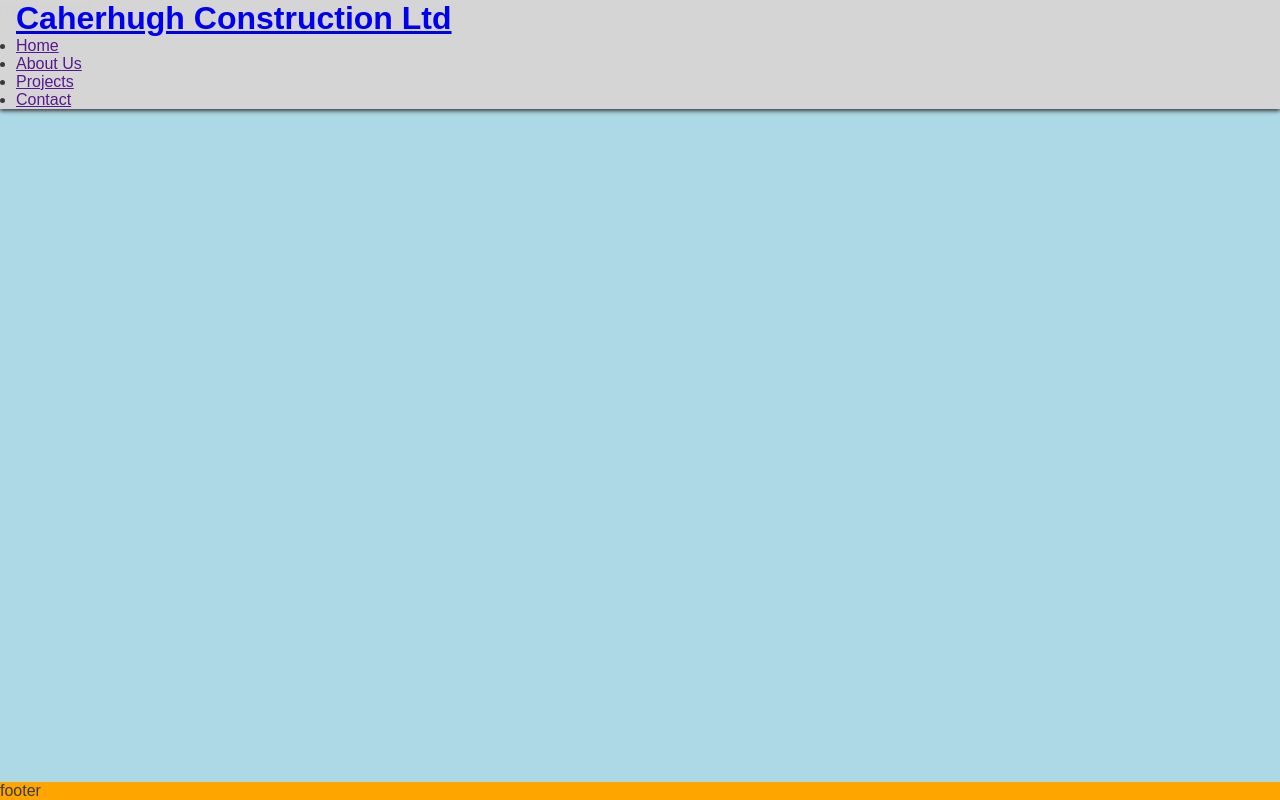
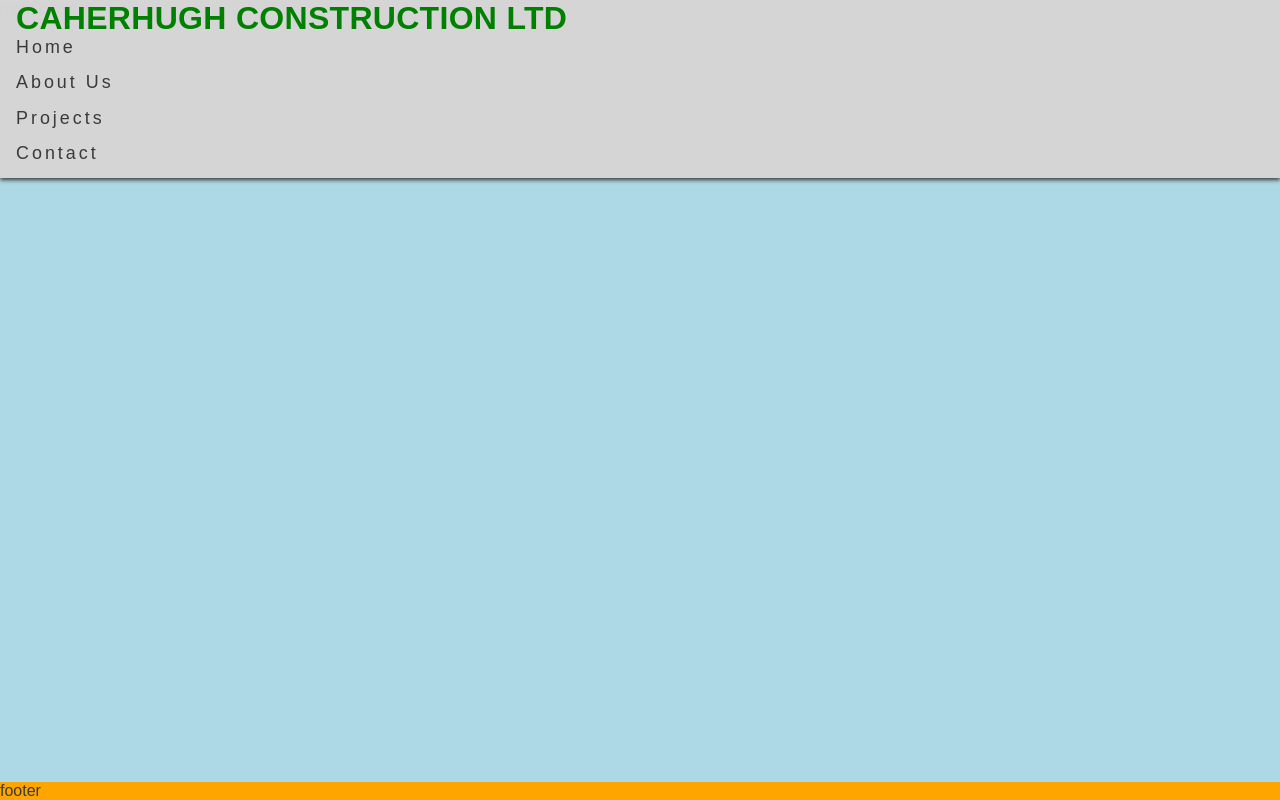
Before and after one commit to johntt46/Caherhugh-Construction-Ltd, a plain HTML site: page index.html in a window 1280 px wide. Drawn offline with Linux system fonts and the light colour scheme; a web font is replaced by a local one.

Commit message:
menu names worked on

```diff
--- a/assets/css/style.css
+++ b/assets/css/style.css
@@ -28,6 +28,28 @@ header {
     box-shadow: 0 2px 4px #3a3a3a;
 }
 
+header a{
+text-decoration: none;
+color: inherit;
+}
+
+h1 {
+    font-family: 'IBM+Plex+Sans+Thai', sans-serif;
+    text-transform: uppercase;
+    letter-spacing: 0.3px;
+    color: #008000;
+}
+
+#menu {
+    font-size: 112%;
+    letter-spacing: 3px;
+    list-style-type: none;
+}
+
+#menu > li{
+    margin-bottom: 0.8em;
+}
+
 /*Main content*/
 main {
     background-color: lightblue;
--- a/index.html
+++ b/index.html
@@ -27,7 +27,7 @@
         <h1 id="logo">Caherhugh Construction Ltd</h1>
     </a>
     <nav>
-        <ul>
+        <ul id="menu">
         <li><a href="">Home</a></li>
         <li><a href="">About Us</a></li>
         <li><a href="">Projects</a></li>
```
